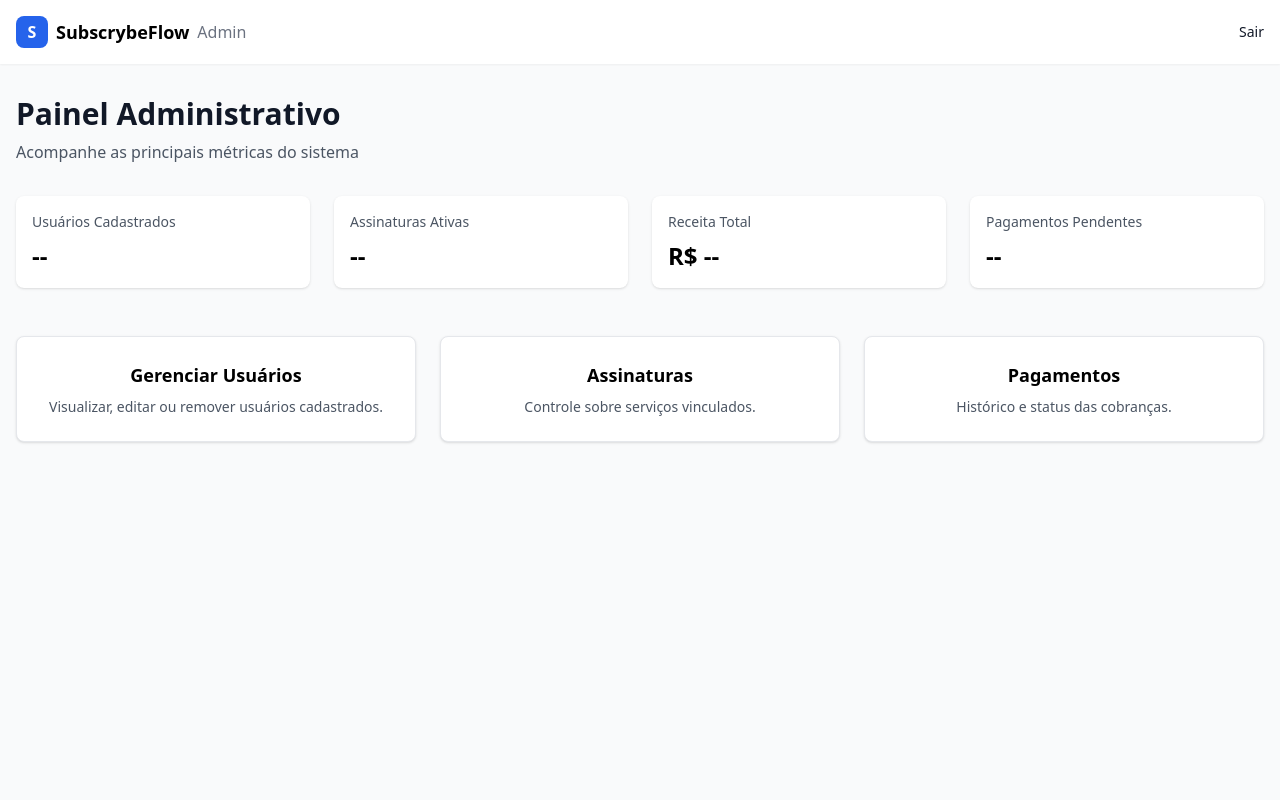
After one commit to Ayram450/gerenciador-de-assinaturas-planos, a Django app: page /admin-dashboard/ in a window 1280 px wide. The commit adds this page. Run offline with Django 5.2, Linux system fonts and the light colour scheme; the visitor is signed in with stand-in values (Sample User, id 1); some libraries are stand-ins or nearby versions.

```diff
--- /dev/null
+++ b/accounts/templates/accounts/admin_dash.html
@@ -0,0 +1,69 @@
+<!DOCTYPE html>
+<html lang="pt-BR">
+<head>
+  <meta charset="UTF-8" />
+  <meta name="viewport" content="width=device-width, initial-scale=1.0" />
+  <title>Admin - Painel</title>
+  <script src="https://cdn.tailwindcss.com"></script>
+</head>
+<body class="bg-gray-50 min-h-screen">
+  <!-- Navbar -->
+  <header class="bg-white shadow-sm">
+    <div class="container mx-auto px-4 py-4 flex justify-between items-center">
+      <div class="flex items-center space-x-2">
+        <div class="h-8 w-8 rounded-lg bg-blue-600 flex items-center justify-center">
+          <span class="text-white font-bold">S</span>
+        </div>
+        <span class="text-lg font-bold">SubscrybeFlow</span>
+        <p class="text-gray-500">Admin</p>
+      </div>
+      <div class="flex items-center space-x-4 text-sm font-medium">
+        <a href="../login.html" class="text-gray-900 hover:underline">Sair</a>
+      </div>
+    </div>
+  </header>
+
+  <main class="container mx-auto px-4 py-8">
+    <div class="mb-8">
+      <h1 class="text-3xl font-bold text-gray-900 mb-2">Painel Administrativo</h1>
+      <p class="text-gray-600">Acompanhe as principais métricas do sistema</p>
+    </div>
+
+    <!-- Cards de Estatísticas -->
+    <div class="grid grid-cols-1 sm:grid-cols-2 lg:grid-cols-4 gap-6 mb-12">
+      <div class="bg-white shadow rounded-lg p-4">
+        <p class="text-sm text-gray-600">Usuários Cadastrados</p>
+        <p class="text-2xl font-bold mt-2">--</p>
+      </div>
+      <div class="bg-white shadow rounded-lg p-4">
+        <p class="text-sm text-gray-600">Assinaturas Ativas</p>
+        <p class="text-2xl font-bold mt-2">--</p>
+      </div>
+      <div class="bg-white shadow rounded-lg p-4">
+        <p class="text-sm text-gray-600">Receita Total</p>
+        <p class="text-2xl font-bold mt-2">R$ --</p>
+      </div>
+      <div class="bg-white shadow rounded-lg p-4">
+        <p class="text-sm text-gray-600">Pagamentos Pendentes</p>
+        <p class="text-2xl font-bold mt-2">--</p>
+      </div>
+    </div>
+
+    <!-- Ações principais -->
+    <div class="grid md:grid-cols-3 gap-6">
+      <a href="#" class="bg-white border hover:bg-blue-50 transition p-6 rounded-lg shadow text-center">
+        <h2 class="text-lg font-semibold mb-2">Gerenciar Usuários</h2>
+        <p class="text-gray-600 text-sm">Visualizar, editar ou remover usuários cadastrados.</p>
+      </a>
+      <a href="#" class="bg-white border hover:bg-blue-50 transition p-6 rounded-lg shadow text-center">
+        <h2 class="text-lg font-semibold mb-2">Assinaturas</h2>
+        <p class="text-gray-600 text-sm">Controle sobre serviços vinculados.</p>
+      </a>
+      <a href="#" class="bg-white border hover:bg-blue-50 transition p-6 rounded-lg shadow text-center">
+        <h2 class="text-lg font-semibold mb-2">Pagamentos</h2>
+        <p class="text-gray-600 text-sm">Histórico e status das cobranças.</p>
+      </a>
+    </div>
+  </main>
+</body>
+</html>
--- a/accounts/views.py
+++ b/accounts/views.py
@@ -1 +1,23 @@
-from django.shortcuts import render
+from django.shortcuts import render, get_object_or_404
+from datetime import datetime, timedelta, date
+from django.utils import timezone
+from django.contrib.auth.decorators import login_required
+from django.views.generic import ListView, CreateView, UpdateView, DeleteView, View
+from django.urls import reverse_lazy
+from django.shortcuts import redirect
+from django.db.models import Q
+from dateutil.relativedelta import relativedelta
+from django.contrib.auth.models import User
+from django.contrib.admin.views.decorators import staff_member_required
+
+
+@staff_member_required
+def administrador_view(request):
+    return render(request, "accounts/admin_dash.html")  # ou "account/administrador.html"
+
+@login_required
+def redirecionar_apos_login(request):
+    if request.user.is_superuser:
+        return redirect('admin_dash')
+    else:
+        return redirect('perfil')
--- a/setup/settings.py
+++ b/setup/settings.py
@@ -37,6 +37,7 @@ INSTALLED_APPS = [
 ]
 
 LOGIN_URL = "/accounts/login/"
+LOGIN_REDIRECT_URL = "/redirecionar/"
 LOGIN_REDIRECT_URL = "/perfil/"
 ACCOUNT_SIGNUP_REDIRECT_URL = "/perfil/"
 ACCOUNT_LOGOUT_REDIRECT_URL = "/"
--- a/setup/urls.py
+++ b/setup/urls.py
@@ -13,6 +13,7 @@ from subscriptions.views import perfil
 from base.views import homepage
 from base.views import recursos
 from base.views import sobre
+from accounts.views import redirecionar_apos_login, administrador_view
 
 
 
@@ -33,6 +34,9 @@ urlpatterns = [
     path("recursos/", recursos, name="recursos"),
     path("sobre/", sobre, name="sobre"),
     path("perfil/", perfil, name="perfil"),
+    path('admin-dashboard/', administrador_view, name='admin_dash'),
+    path('redirecionar/', redirecionar_apos_login, name='redirecionar_apos_login'),
+
 
 
 ]
--- a/subscriptions/models.py
+++ b/subscriptions/models.py
@@ -1,9 +1,11 @@
 from django.db import models
 from django.utils import timezone
 from datetime import timedelta
+from django.contrib.auth.models import User
 
 
 class Subscription(models.Model):
+    user = models.ForeignKey(User, on_delete=models.CASCADE)
     METODO_PAGAMENTO_CHOICES = [
         ("debito", "Débito"),
         ("credito", "Crédito"),
--- a/subscriptions/templates/subscriptions/perfil.html
+++ b/subscriptions/templates/subscriptions/perfil.html
@@ -68,15 +68,13 @@
           </div>
           <div class="p-6 space-y-4">
             <div>
-              <label class="block text-sm font-medium text-gray-700 mb-1">Nome Completo</label>
+              <label class="block text-sm font-medium text-gray-700 mb-1">Nome de Usuário</label>
               <input id="nome-completo" type="text" placeholder="Digite seu nome" class="w-full px-3 py-2 border border-gray-300 rounded-md focus:outline-none focus:ring-2 focus:ring-blue-500" />
             </div>
 
             <div>
-              <label class="block text-sm font-medium text-gray-700 mb-1">Emails</label>
+              <label class="block text-sm font-medium text-gray-700 mb-1">Email</label>
               <input type="email" placeholder="Digite seu email principal" class="w-full px-3 py-2 border border-gray-300 rounded-md mb-2" />
-              <input type="email" placeholder="Adicionar novo email" class="w-full px-3 py-2 border border-gray-300 rounded-md" />
-            </div>
 
             <div>
               <label class="block text-sm font-medium text-gray-700 mb-1">Telefone</label>
```
Also changed, not shown: subscriptions/views.py (+18 -35 lines), subscriptions/migrations/0007_subscription_user.py (added).
